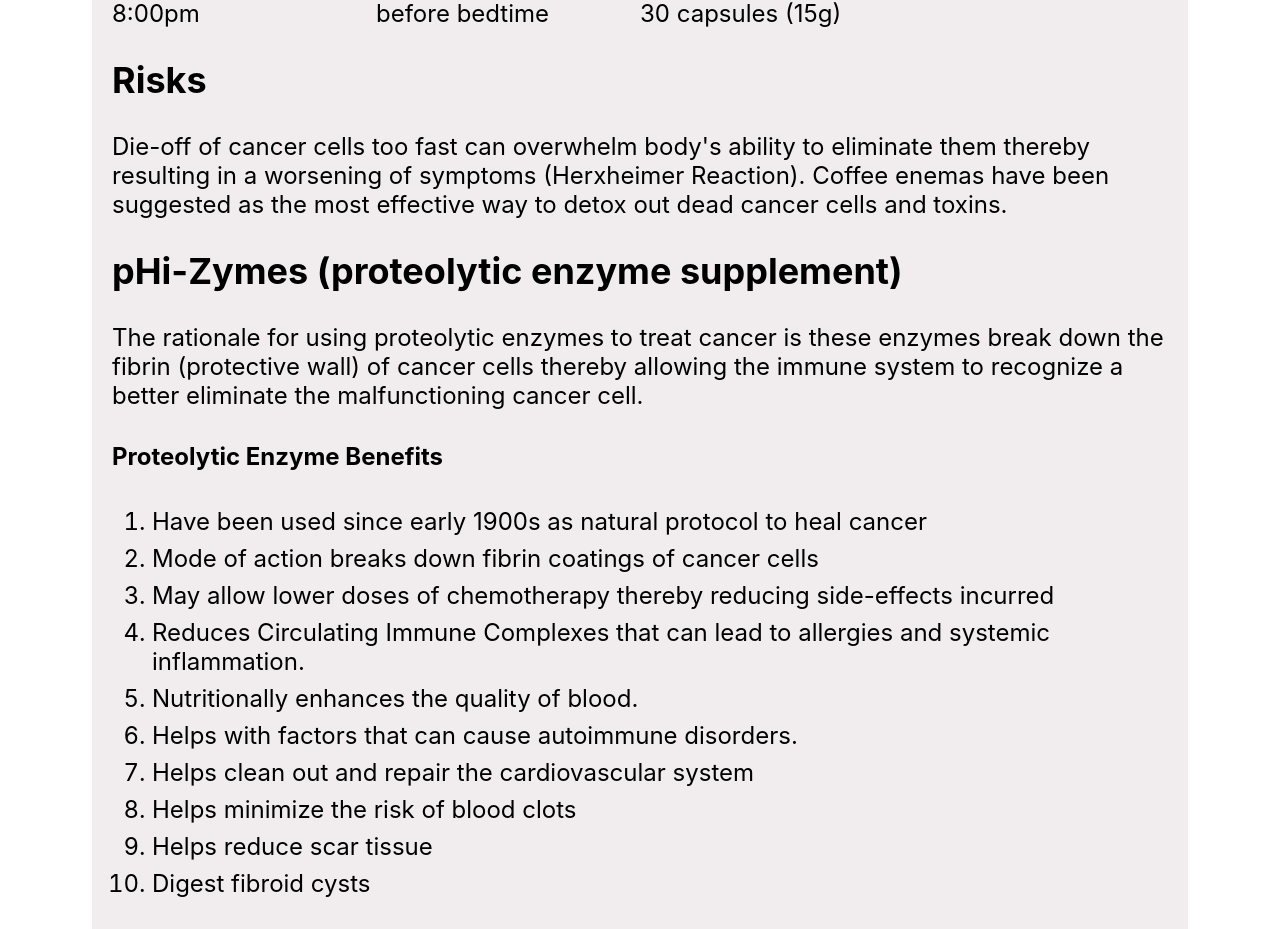
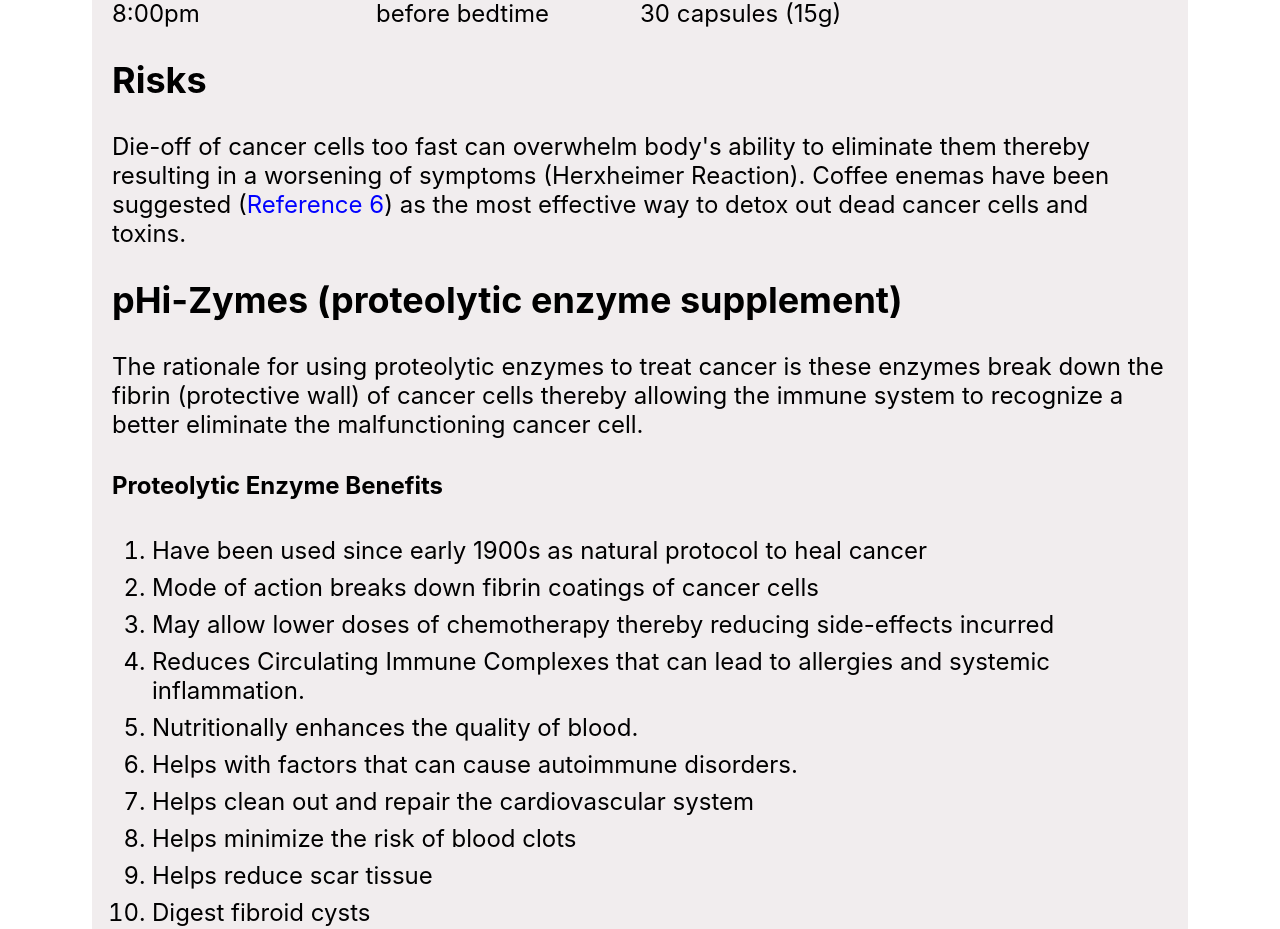
Before and after one commit to jaytula/alt-medicine, a React (Create React App) app: page / in a window 1280 px wide. Shown: the part 796-1725 px from the top of the page. Built offline with nearby package versions, Linux system fonts and the light colour scheme.

Commit message:
Add link to Refernce 6

```diff
--- a/src/App.js
+++ b/src/App.js
@@ -57,8 +57,9 @@
           <p>
             Die-off of cancer cells too fast can overwhelm body's ability to
             eliminate them thereby resulting in a worsening of symptoms
-            (Herxheimer Reaction). Coffee enemas have been suggested as the most
-            effective way to detox out dead cancer cells and toxins.
+            (Herxheimer Reaction). Coffee enemas have been suggested (
+            <a href="#ref-6">Reference 6</a>) as the most effective way to detox
+            out dead cancer cells and toxins.
           </p>
           <PhiZyme />
         </main>
```
